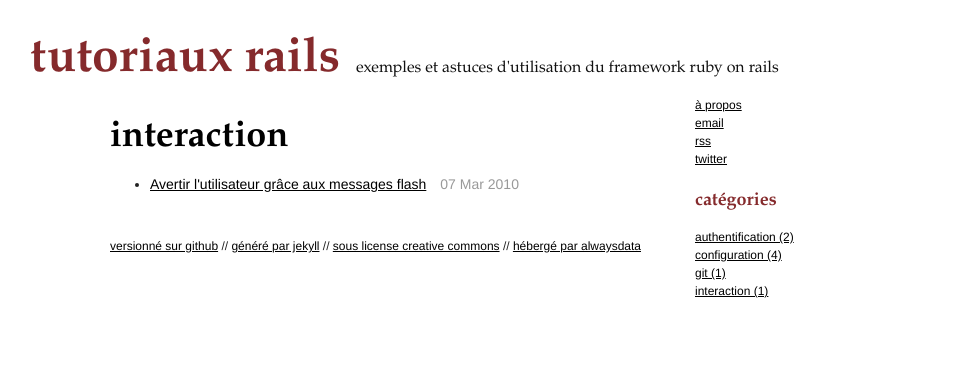
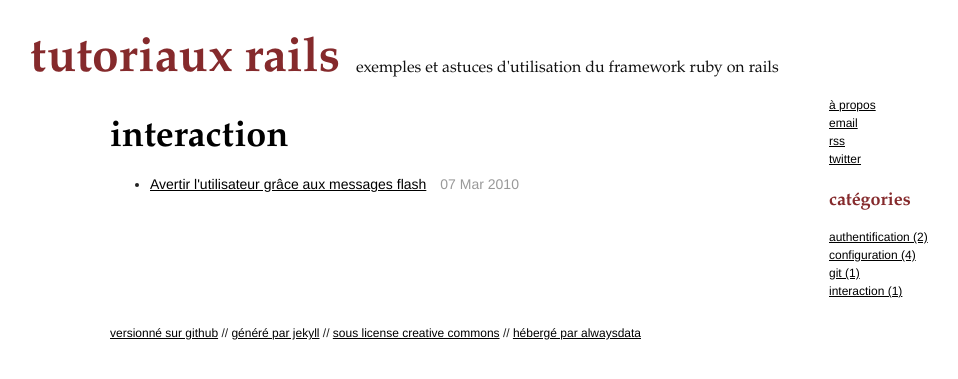
Before and after one commit to msadouni/tutoriaux-rails, a Jekyll site: the page built from interaction.html, in a window 1280 px wide. Shown: the top 379 px of the page, without its empty margins (135-1093 px from the left). Built offline with Jekyll 4.4.1, drawn with Linux system fonts in a browser that asks for light colours; comment, search, counter and statistics services are not loaded.

Commit message:
Suppression de la sidebar fixée

```diff
--- a/css/screen.css
+++ b/css/screen.css
@@ -38,10 +38,6 @@ body {
     float: left;
     font-size: 1.33em;
     margin: 1.33em 0 0 1em;
-}
-#sidebar {
-    position: fixed;
-    left: 830px;
 }
 #sidebar ul {
     margin: 0;
```
